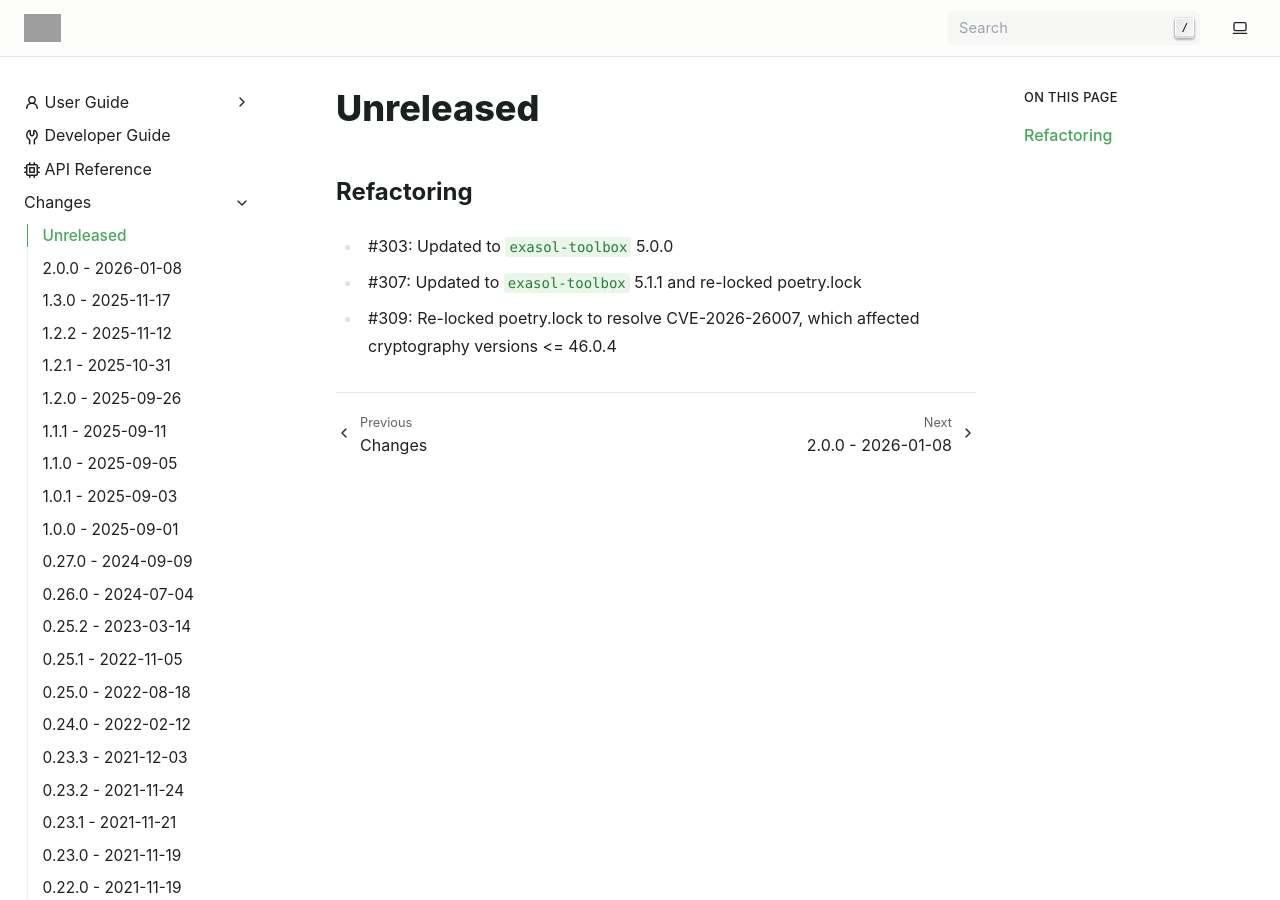
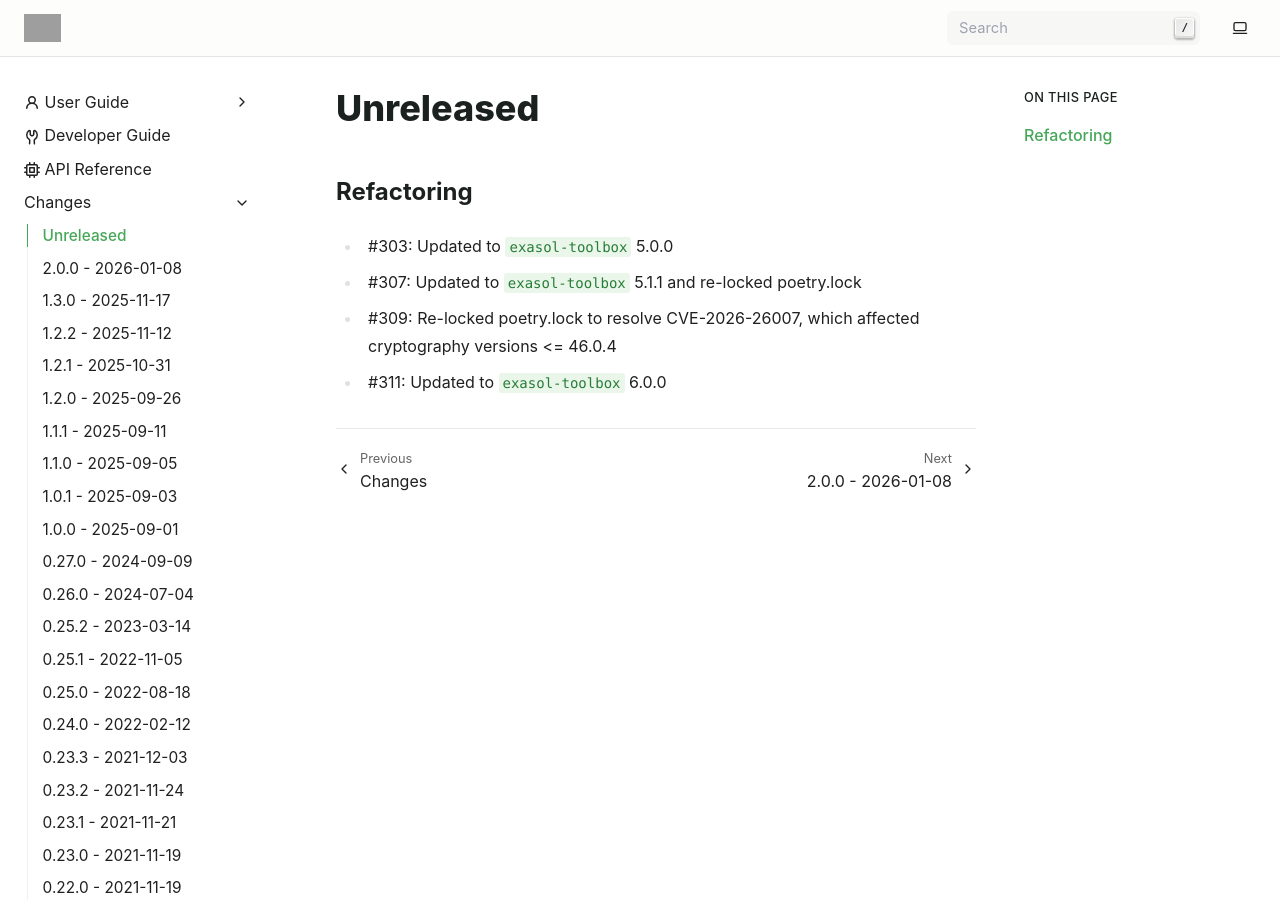
Before and after one commit to exasol/pyexasol, a Sphinx documentation site: the page built from doc/changes/unreleased.md, in a window 1280 px wide and 900 px high. Built offline with Sphinx 7.4.7, drawn with Linux system fonts in a browser that asks for light colours; grey boxes are pictures that could not be loaded.

Commit message:
Update workflows to PTB 6.0.0

```diff
--- a/doc/changes/unreleased.md
+++ b/doc/changes/unreleased.md
@@ -5,3 +5,4 @@
 * #303: Updated to `exasol-toolbox` 5.0.0
 * #307: Updated to `exasol-toolbox` 5.1.1 and re-locked poetry.lock
 * #309: Re-locked poetry.lock to resolve CVE-2026-26007, which affected cryptography versions <= 46.0.4
+* #311: Updated  to `exasol-toolbox` 6.0.0
```
Also changed, not shown: .workflow-patcher.yml (added), 13 other files.
